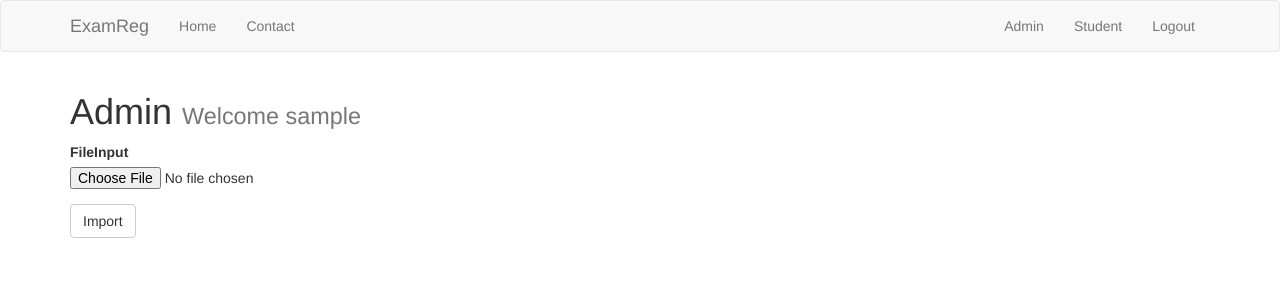
After one commit to gleo08/examreg, a Flask app: page /admin in a window 1280 px wide. The commit adds this page. Shown: the top 300 px of the page. Run offline with Flask 2, Linux system fonts and the light colour scheme; the visitor is signed in with stand-in values (Sample User, id 1); parts of the project's set-up code (start-up, migrations or seed data) failed here and were passed over; some libraries are stand-ins or nearby versions.

Commit message:
add import csv

```diff
--- a/app.py
+++ b/app.py
@@ -1,5 +1,7 @@
 from flask import Flask, render_template, flash, url_for, session, redirect, request, logging
 from flask_mysqldb import MySQL
+import csv
+import pandas as pd
 from functools import wraps
 
 app = Flask(__name__)
@@ -8,12 +10,12 @@ app.secret_key = 'secret123'
 # Config MySQL
 app.config['MYSQL_HOST'] = 'localhost'
 app.config['MYSQL_USER'] = 'root'
-app.config['MYSQL_PASSWORD'] = 'VinID1234!@#$'
+app.config['MYSQL_PASSWORD'] = '12345678'
 app.config['MYSQL_DB'] = 'examreg'
 app.config['MYSQL_CURSORCLASS'] = 'DictCursor'
 # init MYSQL
 mysql = MySQL(app)
-
+mysql.connection.autocommit(on='true')
 
 @app.route('/')
 def index():
@@ -37,12 +39,13 @@ def login():
         cur = mysql.connection.cursor()
 
         # Get user by username
-        result = cur.execute("SELECT * FROM users WHERE user_name = %s", [username])
+        result = cur.execute("SELECT * FROM users WHERE username = %s", [username])
 
         if result > 0:
             # Get stored hash
             data = cur.fetchone()
             password = data['password']
+            role = data['role']
 
             # Compare
             if password_candidate == password:
@@ -51,7 +54,13 @@ def login():
                 session['username'] = username
 
                 flash('You are now logged in', 'success')
-                return redirect(url_for('information'))
+                if role == 1:
+                    session['logged_in1'] = True
+                    return redirect(url_for('student'))
+                else:
+                    session['logged_in0'] = True
+                    return redirect(url_for('admin'))
+
             else:
                 error = 'Invalid login'
                 return render_template('login.html', error=error)
@@ -76,20 +85,60 @@ def is_logged_in(f):
 
     return wrap
 
+def is_logged_in0(f):
+    @wraps(f)
+    def wrap(*args, **kwargs):
+        if 'logged_in0' in session:
+            return f(*args, **kwargs)
+        else:
+            session.clear()
+            flash('Unauthorized, Please login', 'danger')
+            return redirect(url_for('login'))
+
+    return wrap
+
+def is_logged_in1(f):
+    @wraps(f)
+    def wrap(*args, **kwargs):
+        if 'logged_in1' in session:
+            return f(*args, **kwargs)
+        else:
+            session.clear()
+            flash('Unauthorized, Please login', 'danger')
+            return redirect(url_for('login'))
+
+    return wrap
+
 
 # Logout
 @app.route('/logout')
-@is_logged_in
 def logout():
     session.clear()
     flash('You are now logged out', 'success')
     return redirect(url_for('login'))
 
 
-@app.route('/information')
-def information():
-    return render_template('information.html')
+@app.route('/student')
+@is_logged_in
+@is_logged_in1
+def student():
+    return render_template('student.html')
 
+@app.route('/admin')
+@is_logged_in
+@is_logged_in0
+def admin():
+    return render_template('admin.html')
+
+@app.route('/upload', methods=['POST'] )
+def upload():
+    cur = mysql.connection.cursor()
+    f = request.files['inputFile']
+    r = pd.read_csv(f, sep=',')
+    for it in r.iterrows():
+        cur.execute('INSERT INTO test(id, name, score1, score2) VALUES(%s, %s, %s, %s)', it[1])
+    cur.close()
+    return "success"
 
 if __name__ == '__main__':
     app.run(debug=True)
--- /dev/null
+++ b/templates/admin.html
@@ -0,0 +1,13 @@
+{% extends 'layout.html' %}
+
+{% block body %}
+	<h1>Admin <small>Welcome {{session.username}}</small></h1>
+
+<form method="POST" action="/upload" enctype="multipart/form-data">
+    <div class="form-group">
+        <label for="inputFile">FileInput</label>
+        <input type="file" name="inputFile">
+    </div>
+        <button type="submit" class="btn btn-default" name="submit">Import</button>
+    </form>
+{% endblock %}
--- a/templates/contact.html
+++ b/templates/contact.html
@@ -3,8 +3,8 @@
 {% block body %}
 	<div class="jumbotron text-center">
 		<h1>Contact Detail</h1>
-		<p class="lead">Website : UET.edu.vn</p>
+		<p class="lead">Website : uet.edu.vn</p>
 		<p>Email : daotao.edu.vn</p>
-		<p>Fax : 1234567890</p>
+		<p>Fax : 0968989476</p>
 	</div>
 {% endblock %}
--- a/templates/includes/_navbar.html
+++ b/templates/includes/_navbar.html
@@ -15,8 +15,16 @@
           </ul>
 
           <ul class="nav navbar-nav navbar-right">
-            <li><a href="/login">Login</a></li>
+            {% if session.logged_in %}
+              {% if session.logged_in0 %}
+                <li><a href="/admin">Admin</a></li>
+              {% endif %}
+              {% if session.logged_in1 %}
+                <li><a href="/student">Student</a> </li>
+              {% endif %}
+              <li><a href="/logout">Logout</a></li>
+            {% endif %}
           </ul>
-        </div><!--/.nav-collapse -->
+        </div>
       </div>
     </nav>
--- a/templates/information.html
+++ /dev/null
@@ -1,5 +0,0 @@
-{% extends 'layout.html' %}
-
-{% block body %}
-		<h1>Information <small>Welcome {{session.username}}</small></h1>
-{% endblock %}
--- a/templates/login.html
+++ b/templates/login.html
@@ -2,15 +2,14 @@
 
 {% block body %}
 	<h1>Login</h1>
-	{% include 'includes/_message.html' %}
 	<form acction="" method="POST">
-		<div class="form-group">
+		<div class="form-label-group">
 			<label>Username</label>
 			<input type="text" name="username" class="form-control" value={{request.form.username}}>
 		</div>
 		<div>
 			<label>Password</label>
-			<input type="text" name="password" class="form-control" value={{request.form.password}}>
+			<input type="password" name="password" class="form-control" value={{request.form.password}}>
 		</div>
 		<button type="submit" class="btn btn-primary">Login</button>
 	</form>
--- /dev/null
+++ b/templates/student.html
@@ -0,0 +1,5 @@
+{% extends 'layout.html' %}
+
+{% block body %}
+	<h1>Student <small>Welcome {{session.username}}</small></h1>
+{% endblock %}
```
Also changed, not shown: 1 other file.
